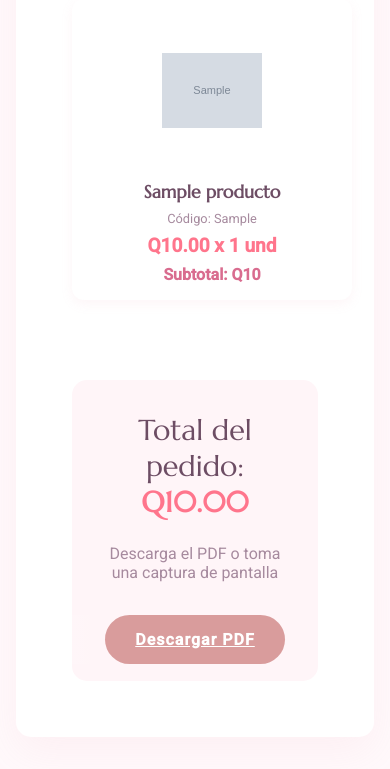
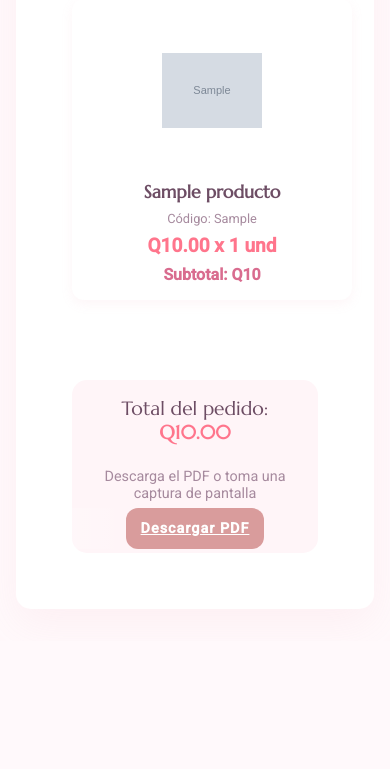
Before and after one commit to chalofranco86/maquillaje, a Django app: page /pedidos/pedido/1/ in a window 390 px wide. Shown: the part 646-1415 px from the top of the page. After the commit the page ends 1195 px from the top, so only its background shows below. Run offline with Django 4.2, Linux system fonts and the light colour scheme; tables that the repository leaves empty hold one stand-in row (values such as "Sample post"); grey boxes marked "Sample" are stand-in pictures.

Commit message:
Update styles.css
CAMBIOS PARA EL BOTON DE DESCARGA

```diff
--- a/pedidos/static/css/styles.css
+++ b/pedidos/static/css/styles.css
@@ -454,6 +454,10 @@ textarea:focus {
     color: #D96C8F !important;
     border: 2px solid #FF7EB3 !important;
 }
+.btn-container {
+    max-width: 300px;
+    margin: 0 auto;
+}
 
 
 @media (max-width: 768px) {
@@ -575,6 +579,35 @@ textarea:focus {
         font-weight: bold;
         margin-top: 8px;
     }
+    .total-section {
+        padding: 1.5rem;
+    }
+
+    .total {
+        font-size: 1.4rem;
+    }
+
+    .submit-btn {
+        width: 100%;
+        padding: 14px 20px;
+        font-size: 1rem;
+        border-radius: 12px;
+    }
+    .producto-card.detalle .producto-content {
+        flex-direction: column;
+        text-align: center;
+    }
+
+    .producto-imagen-container {
+        height: auto;
+        margin-bottom: 1rem;
+    }
+
+    .producto-imagen {
+        width: 120px;
+        height: 120px;
+    }
+
 }
 
 @media (max-width: 480px) {
@@ -629,4 +662,25 @@ textarea:focus {
     .submit-btn {
         width: 100%;
     }
+    .total-section {
+        padding: 1rem;
+    }
+
+    .total {
+        font-size: 1.2rem;
+    }
+
+    .submit-btn {
+        padding: 12px 15px;
+        font-size: 0.9rem;
+    }
+
+    .exito-texto {
+        font-size: 0.9rem;
+        margin: 1rem 0;
+    }
+    .btn-container {
+        max-width: 100%;
+        padding: 0 15px;
+    }
 }
```
